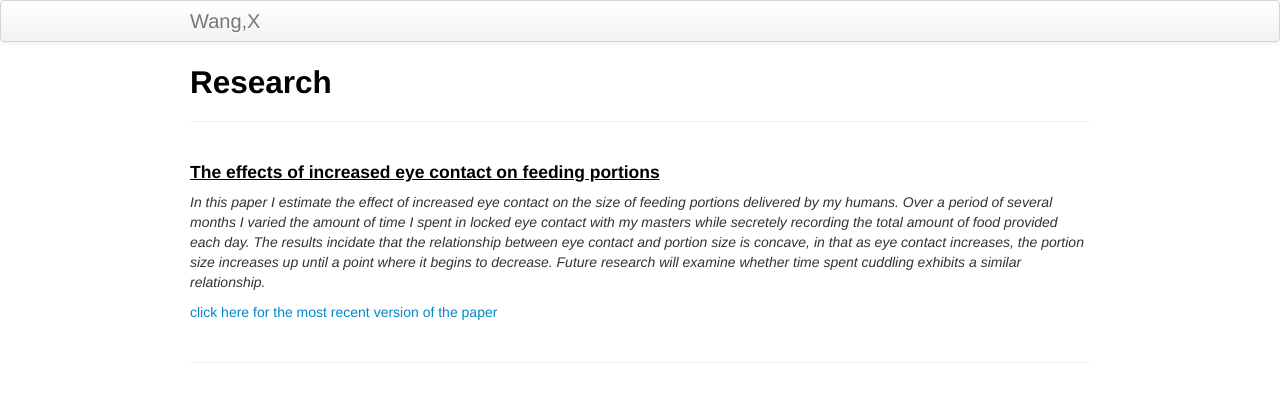
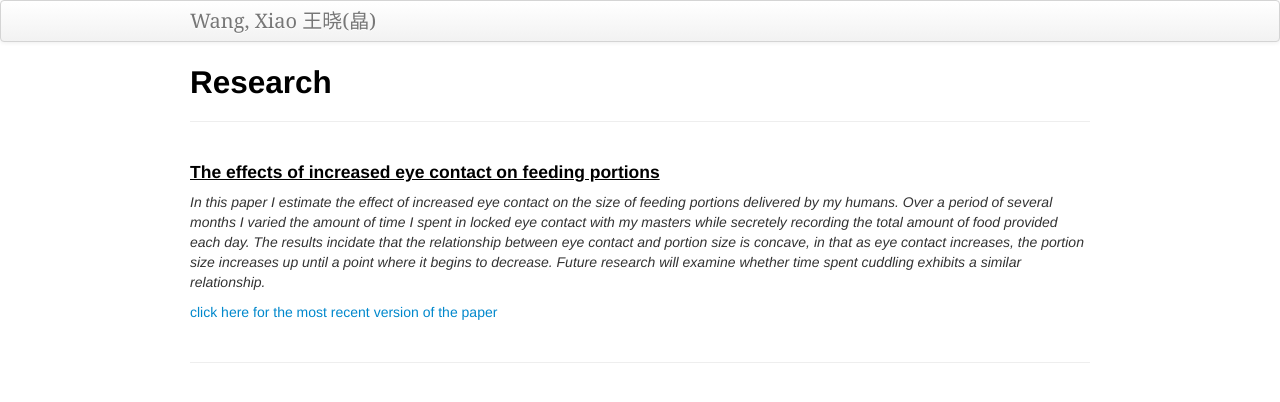
Before and after one commit to xiiaowang/xiiaowang.github.io, a Jekyll site: the page built from pages/research.md, in a window 1280 px wide. Shown: the top 402 px of the page. Built offline with Jekyll 4.4.1, drawn with Linux system fonts in a browser that asks for light colours.

Commit message:
Update _config.yml

```diff
--- a/_config.yml
+++ b/_config.yml
@@ -8,7 +8,7 @@ highlighter: rouge
 # Themes are encouraged to use these universal variables
 # so be sure to set them if your theme uses them.
 #
-title : Wang,X
+title : <font face="Georgia">Wang, Xiao 王晓(皛)</font>
 author :
   name : Marisa Carlos
   email : mbc96@cornell.edu
```
